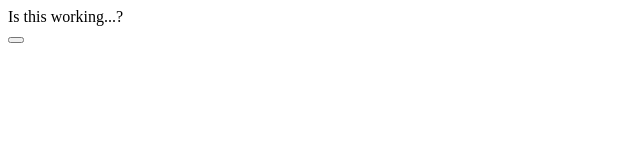
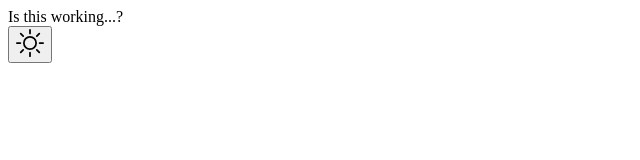
Before and after one commit to mdawess/ez-research, a Next.js app in the folder frontend/: page / in a window 1280 px wide. Shown: the top 160 px of the page, without its empty margins (0-640 px from the left). Built offline with nearby package versions, Linux system fonts and the light colour scheme.

Commit message:
added theme change button

```diff
--- a/frontend/package.json
+++ b/frontend/package.json
@@ -9,9 +9,11 @@
     "lint": "next lint"
   },
   "dependencies": {
+    "bootstrap-icons": "^1.9.1",
     "next": "12.2.5",
     "next-themes": "^0.2.0",
     "react": "18.2.0",
+    "react-bootstrap-icons": "^1.8.4",
     "react-dom": "18.2.0"
   },
   "devDependencies": {
--- a/frontend/src/components/ThemeButton.tsx
+++ b/frontend/src/components/ThemeButton.tsx
@@ -1,21 +1,22 @@
 import React from 'react'
 import { useTheme } from 'next-themes'
+import { Sun, Moon } from 'react-bootstrap-icons';
 
 export default function ThemeButton() {
     const { theme, setTheme } = useTheme()
     return (
-        <div>
+        <div className='rounded-xl'>
             {theme === 'dark' ?
                 <button className="text-white bg-gray-800"
-                onClick={() => setTheme('light')}
+                    onClick={() => setTheme('light')}
                 >
-
+                    <Moon size={28} />
                 </button>
                 :
                 <button className="bg-white"
-                onClick={() => setTheme('dark')}
+                    onClick={() => setTheme('dark')}
                 >
-
+                    <Sun size={28} />
                 </button>
             }
         </div>
```
Also changed, not shown: 2 other files (tests, documents, lock files or other folders).
